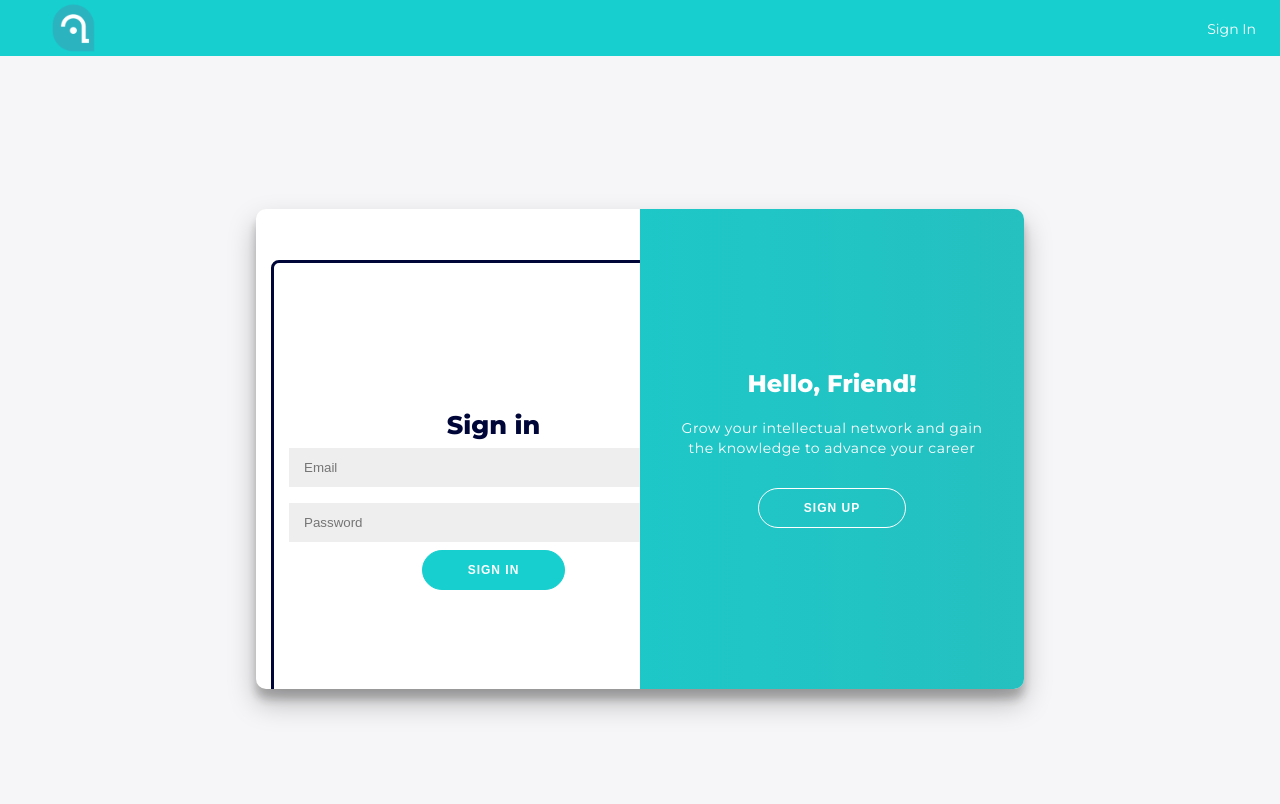
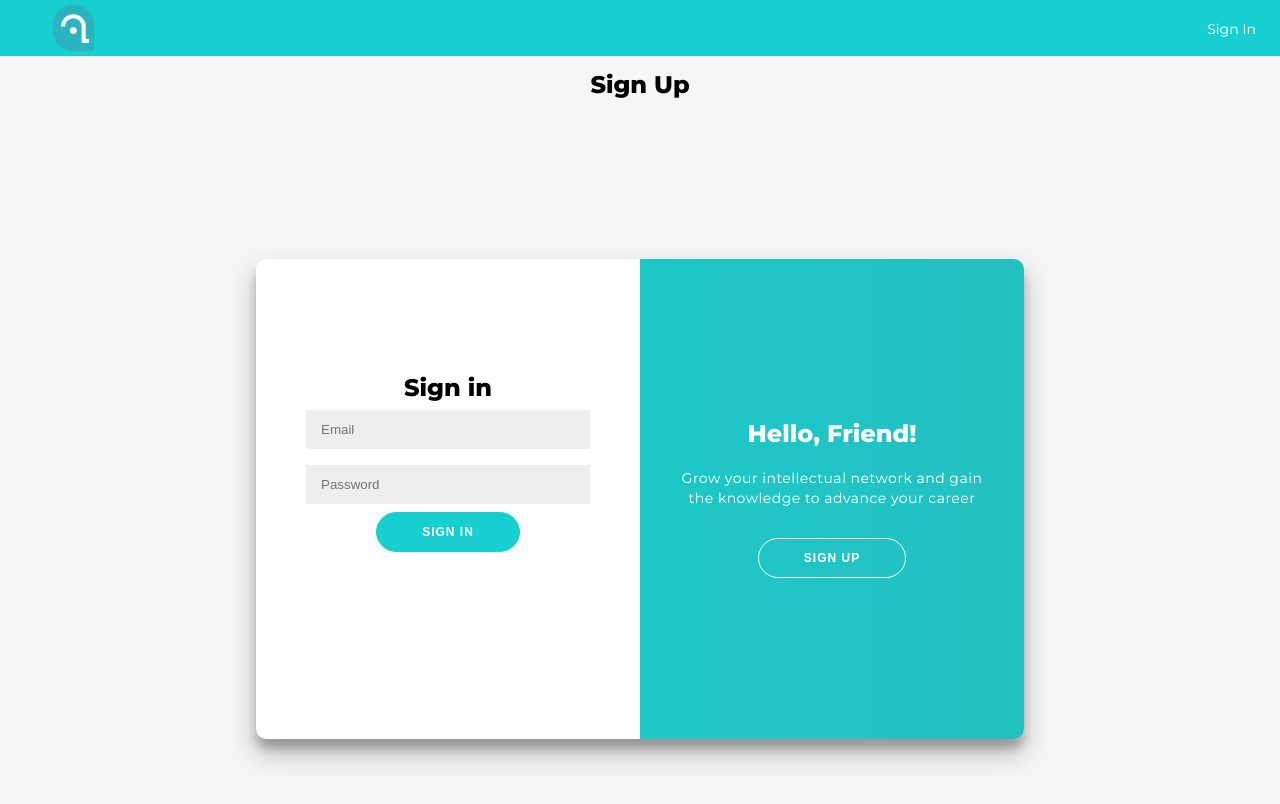
Before and after one commit to irodriguez20/team-mike-india-client, a React (Create React App) app: page /signup in a window 1280 px wide. Shown: the top 804 px of the page. Built offline with nearby package versions, Linux system fonts and the light colour scheme; no server answers.

Commit message:
fixed most styling errors and logout/signin error. Need to change signIn/SignUp/logIn forms styling.

```diff
--- a/src/Components/App/App.css
+++ b/src/Components/App/App.css
@@ -1,7 +1,8 @@
 .App {
   text-align: center;
+  display: flex;
+  flex-direction: column;
+  align-items: center;
+  align-content: center;
+  margin: 50px;
 }
-
-.App-name-motto {
-  margin-top: 60px;
-}
--- a/src/Components/LandingPage/LandingPage.css
+++ b/src/Components/LandingPage/LandingPage.css
@@ -1,5 +1,5 @@
 header h1 {
-  margin: 10px;
+  margin-top: 50px;
   padding: 8px;
 }
 
--- a/src/Components/LogInForm/LogInForm.js
+++ b/src/Components/LogInForm/LogInForm.js
@@ -3,11 +3,9 @@ import NavBarContext from '../../contexts/NavBarContext';
 import { Redirect } from "react-router-dom";
 
 class LogInForm extends React.Component {
-    // state = {
-    //     email: "",
-    //     password: "",
-    //     routeToHome: false
-    // };
+    state = {
+        routeToHome: false
+    };
 
     handleSubmit = e => {
         e.preventDefault();
@@ -19,6 +17,8 @@ class LogInForm extends React.Component {
         }
 
         this.context.logIn(userInfo);
+        this.setState({ routeToHome: true });
+
     }
 
     static contextType = NavBarContext;
@@ -27,7 +27,7 @@ class LogInForm extends React.Component {
 
         return (
             <main>
-                <Redirect to="/posts" />
+                {this.state.routeToHome && <Redirect to="/posts" />}
                 <header role="banner">
                     <h2>Welcome Back!</h2>
                     <h4>Please log in</h4>
--- a/src/Components/SignUpForm/SignUpForm.css
+++ b/src/Components/SignUpForm/SignUpForm.css
@@ -12,7 +12,15 @@ main.signUp__signIn {
   flex-direction: column;
   font-family: "Montserrat", sans-serif;
   height: 100vh;
-  margin: -20px 0 50px;
+
+  /* margin-left: 80px;
+  margin-right: 40px; */
+}
+
+@media only screen and (min-width: 780px) {
+  main.signUp__signIn {
+    margin: -20px 0px 50px;
+  }
 }
 
 h1 {
@@ -85,7 +93,7 @@ form {
   justify-content: center;
   flex-direction: column;
   padding: 0 50px;
-  height: 100%;
+  height: 85%;
   text-align: center;
 }
 
@@ -219,12 +227,12 @@ input {
 .container.right-panel-active .overlay-right {
   transform: translateX(20%);
 }
-
+/*
 .social-container {
   margin: 20px 0;
-}
+} */
 
-.social-container a {
+/* .social-container a {
   border: 1px solid #dddddd;
   border-radius: 50%;
   display: inline-flex;
@@ -233,7 +241,7 @@ input {
   margin: 0 5px;
   height: 40px;
   width: 40px;
-}
+} */
 
 /* footer {
   background-color: #222;
--- a/src/routes/LoginPage/LoginPage.js
+++ b/src/routes/LoginPage/LoginPage.js
@@ -12,7 +12,7 @@ export default class LoginPage extends Component {
 
     handleLoginSuccess = () => {
         const { location, history } = this.props
-        const destination = (location.state || {}).from || '/posts'
+        const destination = (location.state || {}).from || '/login'
         history.push(destination)
     }
 
--- a/src/routes/PostListPage/PostListPage.css
+++ b/src/routes/PostListPage/PostListPage.css
@@ -5,7 +5,7 @@
   align-items: center;
 }
 
-form {
+form.PostListPage_Add_Post_Form {
   display: flex;
   justify-items: space-between;
   flex-direction: column;
```
